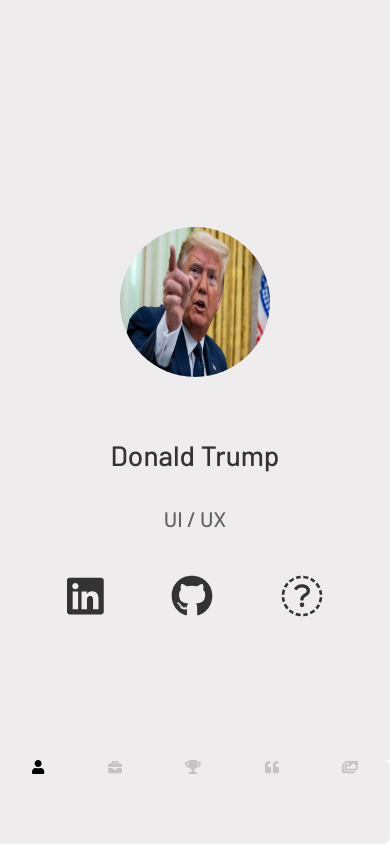
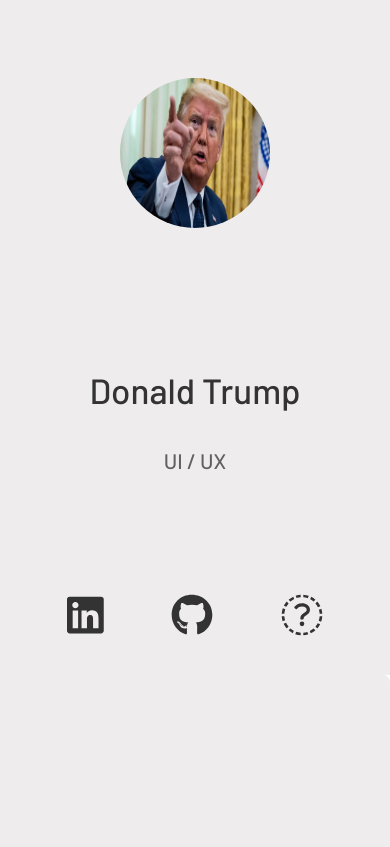
Before and after one commit to gkdhindsa/DSC-Web-Profile, a plain HTML site: page index.html in a window 390 px wide. Shown: the top 847 px of the page. Drawn offline with nearby package versions, Linux system fonts and the light colour scheme.

Commit message:
css changes + css&js comments

```diff
--- a/assets/css/styles.css
+++ b/assets/css/styles.css
@@ -10,37 +10,22 @@ body {
 body {
     margin: 0;
     padding: 0;
+    font-family: 'Barlow', sans-serif;
 }
-
-.barlow-extramedium,
-p {
-    font-family: 'Barlow', sans-serif;
+/* Designation and paragraphs */
+p,h2 {
     font-weight: 400;
     opacity: 75%;
     font-size: 1.5em;
     line-height: 1.5;
 }
-
-.barlow-medium,
+/*Member's name*/
 h1 {
-    font-family: 'Barlow', sans-serif;
     font-weight: 500;
-
-}
-
-h1 {
     font-size: 2.5em;
     line-height: 2;
 }
-
-.barlow-medium {
-    font-size: 2em;
-}
-
-h2 {
-    font-size: 1.5em;
-}
-
+/*Outermost div*/
 .profile-main {
     display: flex;
 }
@@ -49,42 +34,47 @@ h2 {
     display: flex;
 }
 
+/*Inner elements of the light grey section */
+
+/*name, dsignation sm-icons */
 .image-section {
-    height: 100vh;
+    min-height: 100vh;
     background-color: #EEECED;
     width: 25vw;
     text-align: center;
     display: flex;
     flex-direction: column;
-    justify-content: center;
     padding: 3em 0em;
+    justify-content: space-around;
 }
 
+/*directly targets image*/
 .member-image {
+    border-radius: 50%;
     height: 15vw;
     width: 15vw;
     border-radius: 50%;
     min-width: 150px;
     min-height: 150px;
-    border-radius: 50%;
     max-width: 190px;
     max-height: 190px;
 }
-
+/*targets name and designation*/
 .member-text {
     margin-top: 3rem;
 }
-
+/*outer div of sm-icons*/
 .sm-icons {
     margin-top: 3rem;
     display: flex;
     justify-content: space-evenly;
 }
 
+/* >1024px */
 .icon-section {
     display: flex;
     height: 70vh;
-    width: 10vh;
+    width: 4vw;
     margin-top: 15vh;
     background-color: #EEECED;
     border-radius: 0em 0.5em 0.5em 0em;
@@ -92,25 +82,9 @@ h2 {
     flex-direction: column;
     column-fill: balance;
     justify-content: space-around;
-
 }
 
-.tab-icon {
-    transition: all 1s ease-in-out;
-}
-
-.content-section>div {
-    display: none;
-}
-
-.show {
-    display: block;
-}
-
-#slide {
-    height: 100%;
-    width: 100%;
-}
+/*inner elements of navigation icons section*/
 
 .tab-icon a {
     color: #C4C2C2;
@@ -121,77 +95,26 @@ h2 {
     cursor: pointer;
 }
 
-.highlight {
-    color: black;
-}
+.selected a {
+    color: black
+} /*to highlight a tab when selected*/
+
 
 .content-section {
     padding: 5vh 15vh;
     display: block;
-
     justify-content: center;
     width: 100%;
 }
+/*inner elemnts of content-section*/
 
-/* Slick Sliders */
-
-.section-photo {
-    text-align: center;
-}
-
-/* Media Queries*/
-
-/*switched to vertical view mid-screen sizes and below*/
-@media (max-width: 1024px) {
-    .content-section {
-        padding: 10vh;
-    }
-
-    .light-grey {
-        height: 100vh;
-    }
-
-    .image-section {
-        width: 100%;
-        height: 90vh;
-        padding: 10vh 0% 0% 0%;
-    }
-
-    .profile-main {
-        display: block;
-    }
-
-    .light-grey {
-        display: block;
-    }
-
-    .icon-section {
-        display: flex;
-        background-color: #EEECED;
-        width: 100%;
-        height: 10vh;
-        margin: 0;
-        padding: 0;
-        flex-direction: row;
-
-    }
-
-    .tab-icon {
-        padding: 0;
-    }
-}
-
-.gallery,
-.testimonials,
-.achievements,
-.about,
-.experience {
+.content-section>div {
     display: none;
 }
 
-.gallery {
-    max-height: 100vh;
-}
+.show {
+    display: block;
+} /*to display content when the corresponding tab is selected*/
 
 
 .para-line p {
@@ -201,10 +124,7 @@ h2 {
 .para-line {
     margin-bottom: 1.5em;
 }
-
-.selected a {
-    color: black
-}
+/*carousel*/
 
 .col-centered {
     float: none;
@@ -242,6 +162,46 @@ h2 {
 
 .active>div:first-child {
     display: block;
+}
+
+#slider-main {
+    margin: auto;
+    min-width: 200px;
+}
+
+.car-img {
+    cursor: pointer;
+}
+
+/* Media Queries*/
+
+/*switched to vertical view mid-screen sizes and below*/
+@media (max-width: 1024px) {
+    .light-grey {
+        display: block;
+    }
+    .image-section {
+        width: 100%;
+        min-height: 80vh;
+        padding: 10% 0% 0% 0%;
+    }
+    .profile-main {
+        display: block;
+    }
+
+    .content-section {
+        padding: 10vh;
+    }
+
+    .icon-section {
+        display: flex;
+        background-color: #EEECED;
+        width: 100%;
+        min-height: 20vh;
+        margin: 0;
+        flex-direction: row;
+        align-items: center;
+    }
 }
 
 /*xs*/
@@ -363,12 +323,3 @@ h2 {
         display: block;
     }
 }
-
-#slider-main {
-    margin: auto;
-    min-width: 200px;
-}
-
-.car-img {
-    cursor: pointer;
-}
--- a/assets/js/script.js
+++ b/assets/js/script.js
@@ -1,3 +1,4 @@
+/*   to diplay the selected tab  */
 function updateTab(arg) {
 	document.querySelectorAll(".content-section > div").forEach(ele => {
 		ele.classList.remove("show")
@@ -6,6 +7,7 @@ function updateTab(arg) {
 
 }
 
+/*Event Listener for the tabs selection*/
 let tabs = document.querySelectorAll(".tab-icon");
 tabs.forEach(tab => {
 	tab.addEventListener('click', function () {
@@ -17,6 +19,7 @@ tabs.forEach(tab => {
 	});
 });
 
+/* Carousel */
 $('.carousel[data-type="multi"] .item').each(function () {
 	var next = $(this).next();
 	if (!next.length) {
--- a/index.html
+++ b/index.html
@@ -23,20 +23,20 @@
 
 <body>
     <section id="profile">
+        <!--Outer div that contains the light-grey secton, tabs and content -->
         <div class="profile-main">
             <!-- Light grey section that conatins the image, name, deisgnation and social media icons -->
             <div class="light-grey">
                 <!--Inner div-->
                 <div class="image-section">
                     <!--Member's image-->
-                    <div class="member-image-outer">
+                    <div>
                         <img src="assets/img/person.jpg" alt="" class="member-image">
                     </div>
                     <!--Member's name and designation goes here-->
                     <div class="member-text">
-                        <h1 class="barlow-medium">Donald Trump</h1>
-                        <h2 class="barlow-extramedium">UI / UX</h2>
-
+                        <h1>Donald Trump</h1>
+                        <h2>UI / UX</h2>
                     </div>
                     <!--Social media links go here-->
                     <div class="sm-icons">
```
